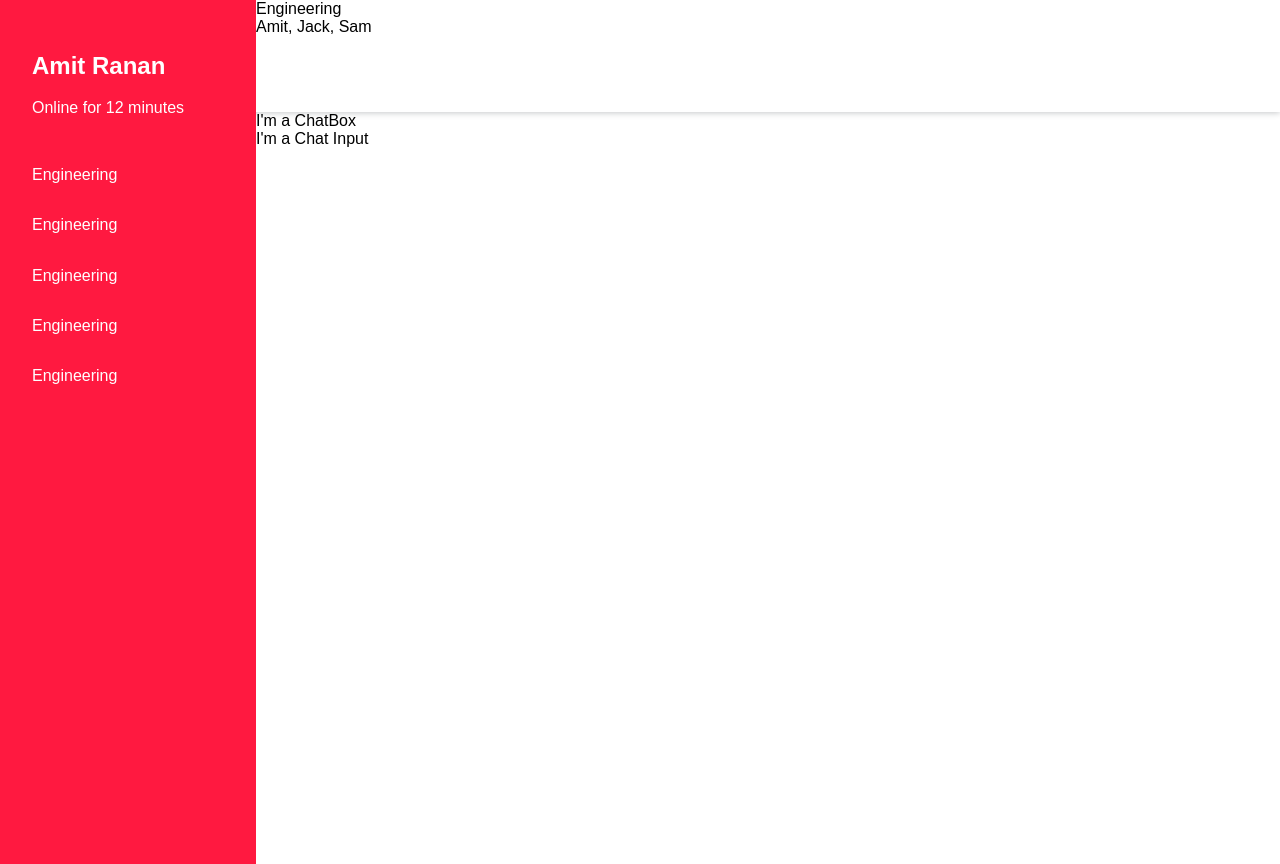
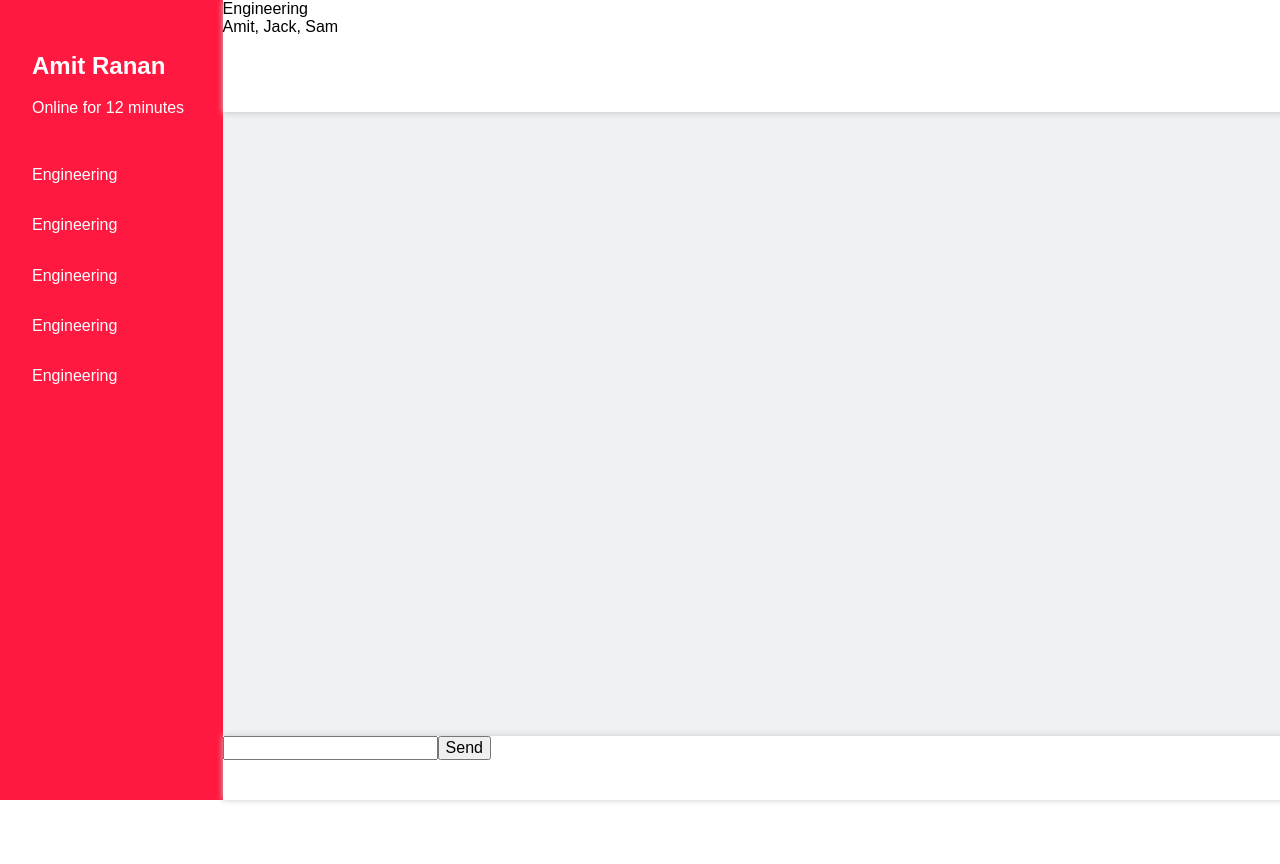
Before and after one commit to jameschan888/ChatApp, a React app: page / in a window 1280 px wide. After the commit the page ends 800 px from the top, so only its background shows below. Built offline with nearby package versions, Linux system fonts and the light colour scheme.

Commit message:
basic scaffolding for right panel components

```diff
--- a/src/components/App/app.scss
+++ b/src/components/App/app.scss
@@ -1,4 +1,6 @@
 .app-container {
   height: 100%;
   width: 100%;
+  display: flex;
+  overflow: hidden;
 }
--- a/src/components/ChatBox/ChatBox.js
+++ b/src/components/ChatBox/ChatBox.js
@@ -1,11 +1,16 @@
 import React, { PropTypes } from 'react';
+import Message from '../Message/Message';
 
 import './chat-box.scss';
 
 const ChatBox = props => {
   return (
-    <div>
-      I'm a ChatBox
+    <div className="chat-box-container">
+      <Message />
+      <Message />
+      <Message />
+      <Message />
+      <Message />
     </div>
   );
 }
--- a/src/components/ChatBox/chat-box.scss
+++ b/src/components/ChatBox/chat-box.scss
@@ -0,0 +1,6 @@
+.chat-box-container {
+  background: #EFF1F2;
+  height: 100%;
+  // flex: 1 1 auto;
+  position: relative;
+}
--- a/src/components/ChatHeader/chat-header.scss
+++ b/src/components/ChatHeader/chat-header.scss
@@ -2,4 +2,8 @@
   width: 100%;
   height: 7em;
   box-shadow: 0px 1px 6px #C7C9CA;
+  background: #fff;
+  position: fixed;
+  top: 0;
+  z-index: 9999;
 }
--- a/src/components/ChatInput/ChatInput.js
+++ b/src/components/ChatInput/ChatInput.js
@@ -4,8 +4,9 @@ import './chat-input.scss';
 
 const ChatInput = props => {
   return (
-    <div>
-      I'm a Chat Input
+    <div className="chat-input-container">
+      <input type="text"/>
+      <button>Send</button>
     </div>
   );
 }
--- a/src/components/ChatInput/chat-input.scss
+++ b/src/components/ChatInput/chat-input.scss
@@ -0,0 +1,8 @@
+.chat-input-container {
+  position: fixed;
+  bottom: 0;
+  width: 100%;
+  height: 4em;
+  background: #fff;
+  box-shadow: 0px 0px 6px #C7C9CA;
+}
--- /dev/null
+++ b/src/components/Message/Message.js
@@ -0,0 +1,17 @@
+import React, { PropTypes } from 'react';
+
+import './message.scss';
+
+const Message = props => {
+  return (
+    <div className="message-container">
+      I'm a message
+    </div>
+  );
+}
+
+Message.propTypes = {
+
+};
+
+export default Message;
--- /dev/null
+++ b/src/components/Message/message.scss
@@ -0,0 +1,4 @@
+.message-container {
+  position: absolute;
+  bottom: 0;
+}
--- a/src/components/RightPanel/right-panel.scss
+++ b/src/components/RightPanel/right-panel.scss
@@ -1,6 +1,7 @@
 .right-panel-container {
   height: 100%;
   vertical-align: top;
-
-
+  width: 100%;
+  display: flex;
+  flex-flow: column;
 }
```
Also changed, not shown: public/bundle.js.
